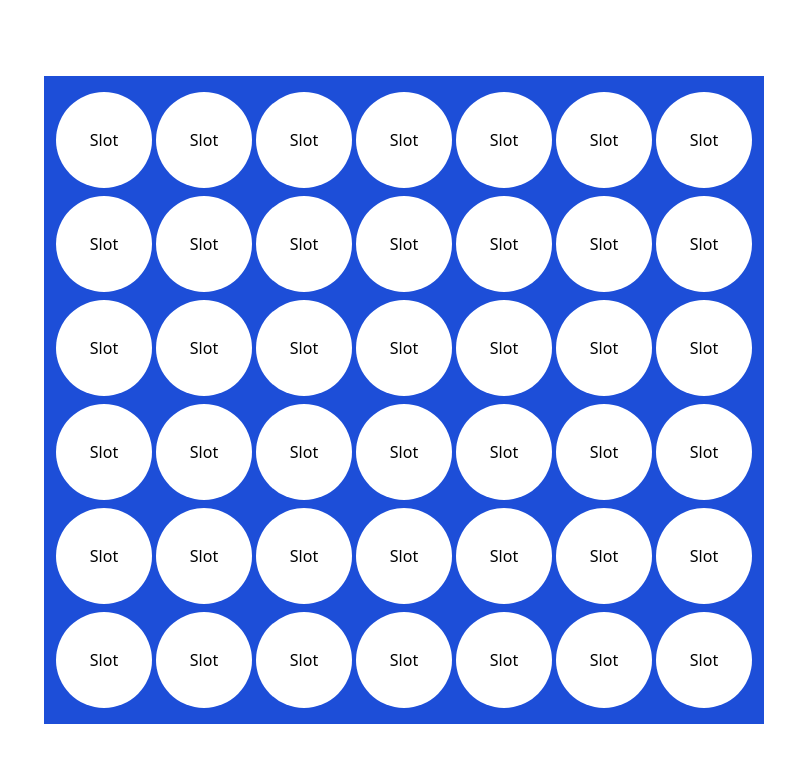
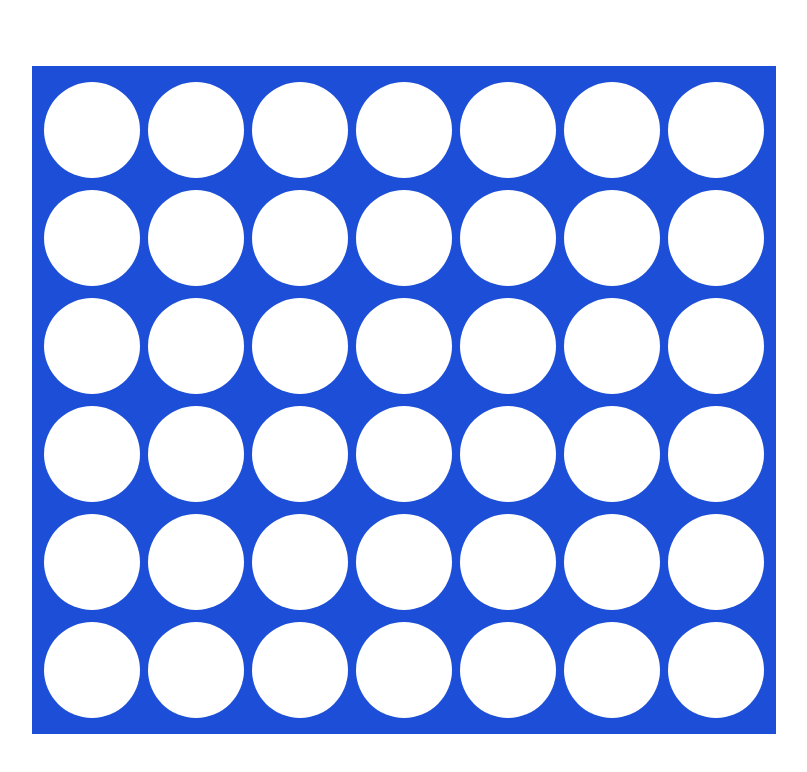
Before and after one commit to arshvirsingh16/connect_4, a Next.js app: page / in a window 1280 px wide. Shown: the top 772 px of the page, without its empty margins (236-1043 px from the left). Built offline with nearby package versions, Linux system fonts and the light colour scheme.

Commit message:
Allow users to take turns and places the chips
Co-authored-by: Hamza Amar <rhamzax@users.noreply.github.com>

```diff
--- a/app/page.tsx
+++ b/app/page.tsx
@@ -1,14 +1,23 @@
-import Image from 'next/image'
-import { Inter } from '@next/font/google'
-import Board from '@/components/Board'
+'use client';
+import { useState, createContext, useContext } from 'react';
+import Image from 'next/image';
+import { Inter } from '@next/font/google';
+import Board from '@/components/Board';
+import { UserProvider } from "../context/UserContext";
+
 
 const inter = Inter({ subsets: ['latin'] })
 
 export default function Home() {
+
   return (
-    <div className='min-w-full min-h-screen grid place-items-center '>
-      <Board/>
-    </div>
+    <>
+      <UserProvider>
+        <div className='min-w-full min-h-screen grid place-items-center '>
+          <Board/>
+        </div>
+      </UserProvider>
+    </>
   )
 }
 // 7 cols x 6rows
--- a/components/Board.tsx
+++ b/components/Board.tsx
@@ -1,14 +1,19 @@
-import React from 'react'
-import Row from './Row'
+import React, { useContext } from 'react'
+import Column from './Column'
+import { useUser } from '../context/UserContext'
+
+
 const Board = () => {
+
+  const [board, setBoard] = React.useState([[0, 0, 0, 0, 0, 0], [0, 0, 0, 0, 0, 0], [0, 0, 0, 0, 0, 0], [0, 0, 0, 0, 0, 0], [0, 0, 0, 0, 0, 0], [0, 0, 0, 0, 0, 0], [0, 0, 0, 0, 0, 0]])
+
+
   return (
-    <div className='bg-blue-700 container max-w-fit p-3'>
-      <Row/>
-      <Row/>
-      <Row/>
-      <Row/>
-      <Row/>
-      <Row/>
+    <div className='bg-blue-700 container max-w-fit p-3 flex gap-2'>
+      {board.map((column, index) => {
+        return <Column key={index} columnboard={column} columnNumber={index} board={board} setBoard={setBoard}/>
+      })
+      }
     </div>
   )
 }
--- /dev/null
+++ b/components/Column.tsx
@@ -0,0 +1,49 @@
+import React, {useState} from 'react'
+import Slot from './Slot'
+import { useUser } from '../context/UserContext'
+
+interface ColumnProps {
+  columnboard: number[]
+  columnNumber: number
+  board: number[][]
+  setBoard: React.Dispatch<React.SetStateAction<number[][]>>
+}
+
+const Column = ({columnboard, columnNumber, board, setBoard}: ColumnProps) => {
+  const {turn, setTurn} = useUser()
+
+  const [column, setColumn] = useState(columnboard)
+
+  const updateColumn = () => {
+    for(let i = column.length; i >= 0; i--){
+      const newColumn = [...column]
+      if(column[i] === 0){
+        console.log(turn)
+        newColumn[i] = turn
+        setColumn(newColumn)
+        break
+      }
+    }
+    console.log(column)
+    updateTurn();
+  }
+
+  const updateTurn = () => {
+    if(turn === 1){
+      setTurn(2)
+    }
+    else if (turn === 2){
+      setTurn(1)
+    }
+  }
+
+  return (
+    <div className='flex flex-col gap-1 justify-evenly' onClick={updateColumn}>
+      {column.map((value) => {
+        return <Slot placed={value}/>
+      })}
+    </div>
+  )
+}
+
+export default Column
--- a/components/Row.tsx
+++ /dev/null
@@ -1,18 +0,0 @@
-import React from 'react'
-import Slot from './Slot'
-
-const Row = () => {
-  return (
-    <div className='flex gap-1 justify-evenly'>
-      <Slot/>
-      <Slot/>
-      <Slot/>
-      <Slot/>
-      <Slot/>
-      <Slot/>
-      <Slot/>
-    </div>
-  )
-}
-
-export default Row
--- a/components/Slot.tsx
+++ b/components/Slot.tsx
@@ -1,10 +1,25 @@
 import React from 'react'
+import { useUser } from '../context/UserContext'
 
-const Slot = () => {
+interface SlotProps {
+  placed: number
+}
+
+const Slot = ({placed} : SlotProps) => {
+  let activeDiv = <div className='bg-white border-solid rounded-full grid place-items-center w-24 h-24 my-1'></div>
+  if(placed === 1) {
+    activeDiv = <div className='bg-red-400 border-solid rounded-full grid place-items-center w-24 h-24 my-1'></div>
+  }
+  else if(placed === 2) {
+    activeDiv = <div className='bg-yellow-400 border-solid rounded-full grid place-items-center w-24 h-24 my-1'></div>
+  }
+  else{
+    activeDiv = <div className='bg-white border-solid rounded-full grid place-items-center w-24 h-24 my-1'></div>
+  }
   return (
-    <div className='bg-white border-solid rounded-full grid place-items-center w-24 h-24 my-1'>
-      Slot
-    </div>
+    <>
+    {activeDiv}
+    </>
   )
 }
 
--- /dev/null
+++ b/context/UserContext.tsx
@@ -0,0 +1,56 @@
+import { createContext, useContext, ReactNode, useState } from "react";
+
+interface userType {
+  colour: string;
+}
+
+interface userContextType {
+  user1: userType;
+  setUser1: React.Dispatch<React.SetStateAction<userType>>;
+  user2: userType;
+  setUser2: React.Dispatch<React.SetStateAction<userType>>;
+  turn: number;
+  setTurn: React.Dispatch<React.SetStateAction<number>>;
+}
+
+const userContextDefaultValues: userContextType = {
+  user1: { colour: "red" },
+  setUser1: () => {},
+  user2: { colour: "yellow" },
+  setUser2: () => {},
+  turn: 1,
+  setTurn: () => {},
+};
+
+const UserContext = createContext<userContextType>(userContextDefaultValues);
+
+export function useUser() {
+    return useContext(UserContext);
+}
+
+type Props = {
+  children: ReactNode;
+};
+
+export function UserProvider({ children }: Props) {
+
+    const [user1, setUser1] = useState<userType>({colour: "Red"})
+    const [user2, setUser2] = useState<userType>({colour: "Yellow"})
+    const [turn, setTurn] = useState(1)
+
+    const value = {
+        user1,
+        setUser1,
+        user2,
+        setUser2,
+        turn,
+        setTurn
+    }
+  return (
+      <>
+          <UserContext.Provider value={value}>
+              {children}
+          </UserContext.Provider>
+      </>
+  );
+}
```
